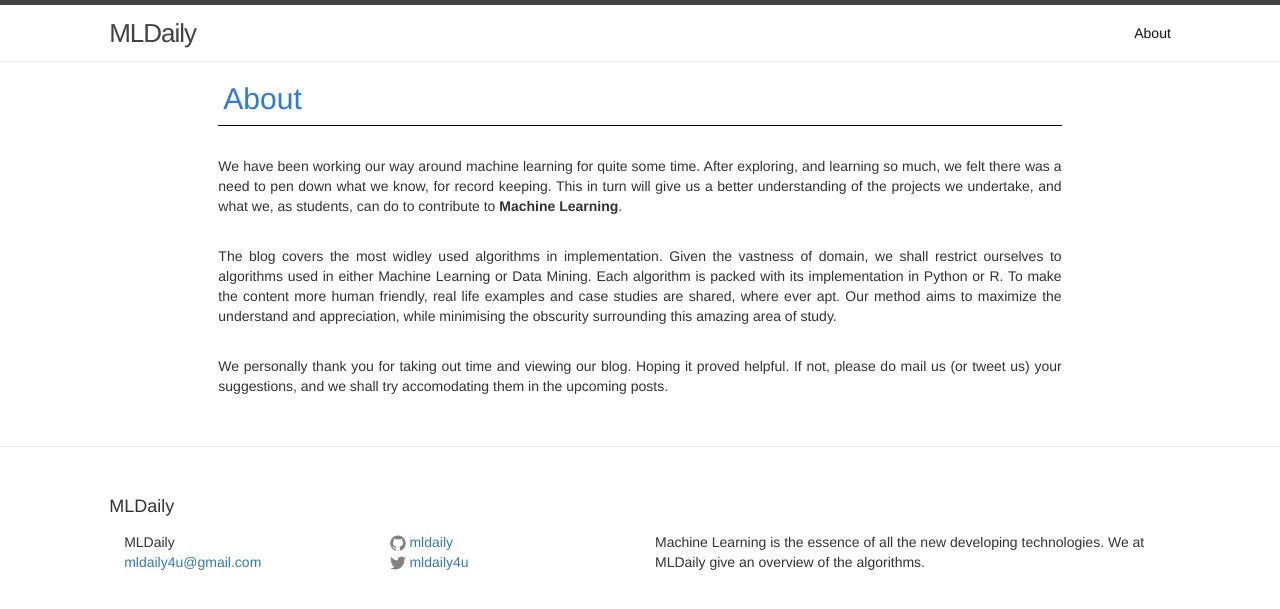
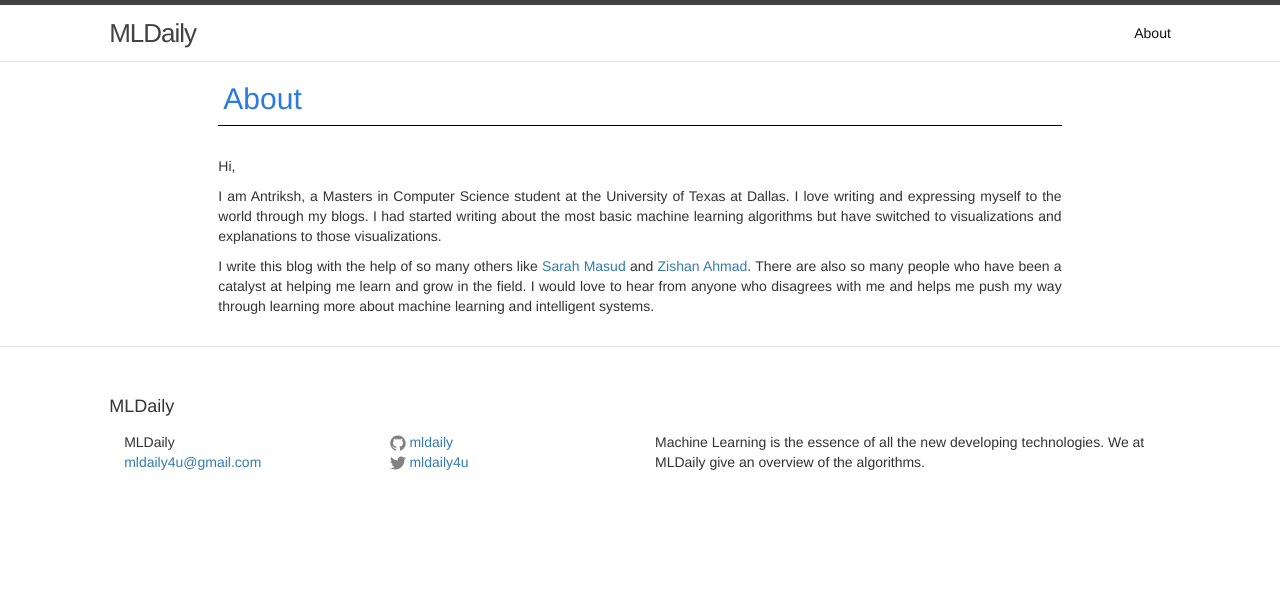
Before and after one commit to MLDaily/MLDaily.github.io, a Jekyll site: the page built from about.md, in a window 1280 px wide. Shown: the top 609 px of the page. Built offline with Jekyll 4.4.1, drawn with Linux system fonts in a browser that asks for light colours.

Commit message:
about updated and date corrected

```diff
--- a/about.md
+++ b/about.md
@@ -4,8 +4,14 @@ title: About
 permalink: /about/
 ---
 
-We have been working our way around machine learning for quite some time. After exploring, and learning so much, we felt there was a need to pen down what we know, for record keeping. This in turn will give us a better understanding of the projects we undertake, and what we, as students, can do to contribute to <strong>Machine Learning</strong>.<br><br>
+Hi,
+
+I am Antriksh, a Masters in Computer Science student at the University of Texas at Dallas. I love writing and expressing myself to the world through my blogs. I had started writing about the most basic machine learning algorithms but have switched to visualizations and explanations to those visualizations.
+
+I write this blog with the help of so many others like [Sarah Masud](https://github.com/sara-02) and [Zishan Ahmad](https://github.com/zishanAhmad). There are also so many people who have been a catalyst at helping me learn and grow in the field. I would love to hear from anyone who disagrees with me and helps me push my way through learning more about machine learning and intelligent systems.
+
+<!-- We have been working our way around machine learning for quite some time. After exploring, and learning so much, we felt there was a need to pen down what we know, for record keeping. This in turn will give us a better understanding of the projects we undertake, and what we, as students, can do to contribute to <strong>Machine Learning</strong>.<br><br>
 
 The blog covers the most widley used algorithms in implementation. Given the vastness of domain, we shall restrict ourselves to  algorithms used in either Machine Learning or Data Mining. Each algorithm is packed with its implementation in Python or R. To make the content more human friendly, real life examples and case studies are shared, where ever apt. Our method aims to maximize the understand and appreciation, while minimising the obscurity surrounding this amazing area of study. <br><br>
 
-We personally thank you for taking out time and viewing our blog. Hoping it proved helpful. If not, please do mail us (or tweet us) your suggestions, and we shall try accomodating them in the upcoming posts.<br><br>
+We personally thank you for taking out time and viewing our blog. Hoping it proved helpful. If not, please do mail us (or tweet us) your suggestions, and we shall try accomodating them in the upcoming posts.<br><br> -->
```
Also changed, not shown: _posts/2017-09-08-introduction-to-intelligent-systems.md (+1 -1 lines).
